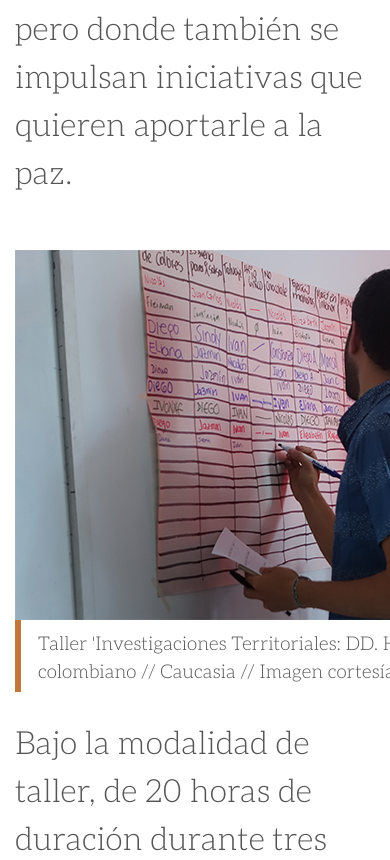
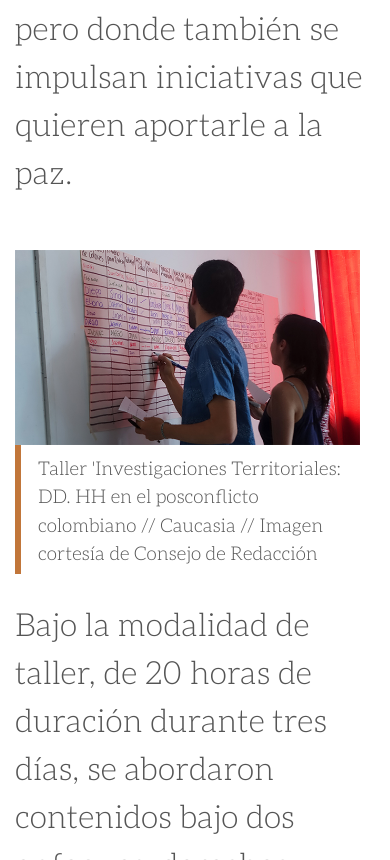
Before and after one commit to sebastrog/periodistas, a PHP site: page /articulo2.html in a window 390 px wide; the page is wider, and only the part inside the window is pictured. Shown: the part 3216-4076 px from the top of that part. Run offline with PHP 8.4, Linux system fonts and the light colour scheme; some libraries are stand-ins or nearby versions.

Commit message:
responsive

```diff
--- a/css/main.css
+++ b/css/main.css
@@ -1361,6 +1361,9 @@ a:hover {
 .section-body-article-2 {
     padding: 90px 0px;
 }
+.float-left img {
+    max-width: 100%;
+}
 /* ARTÍCULO 2 */
 
 /* ==========================================================================
```
